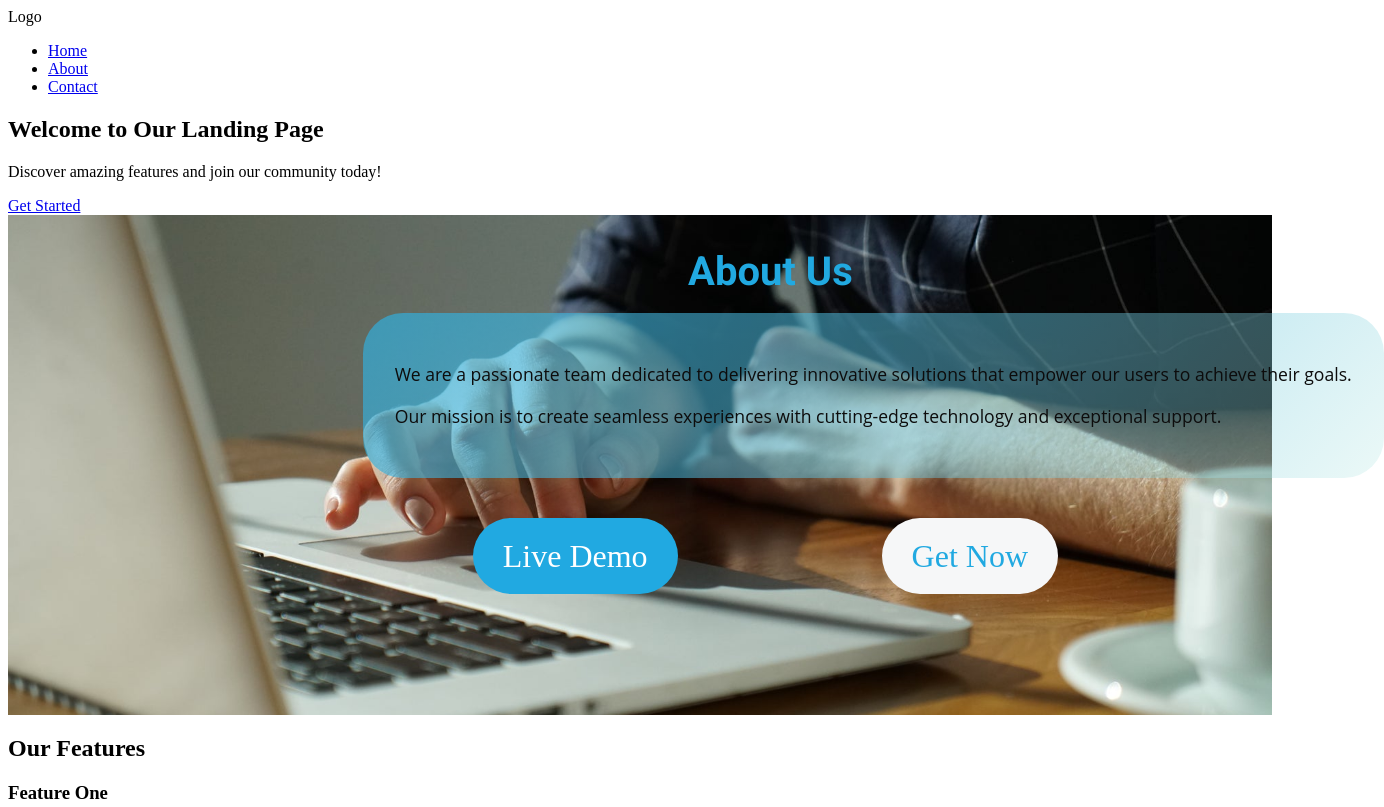
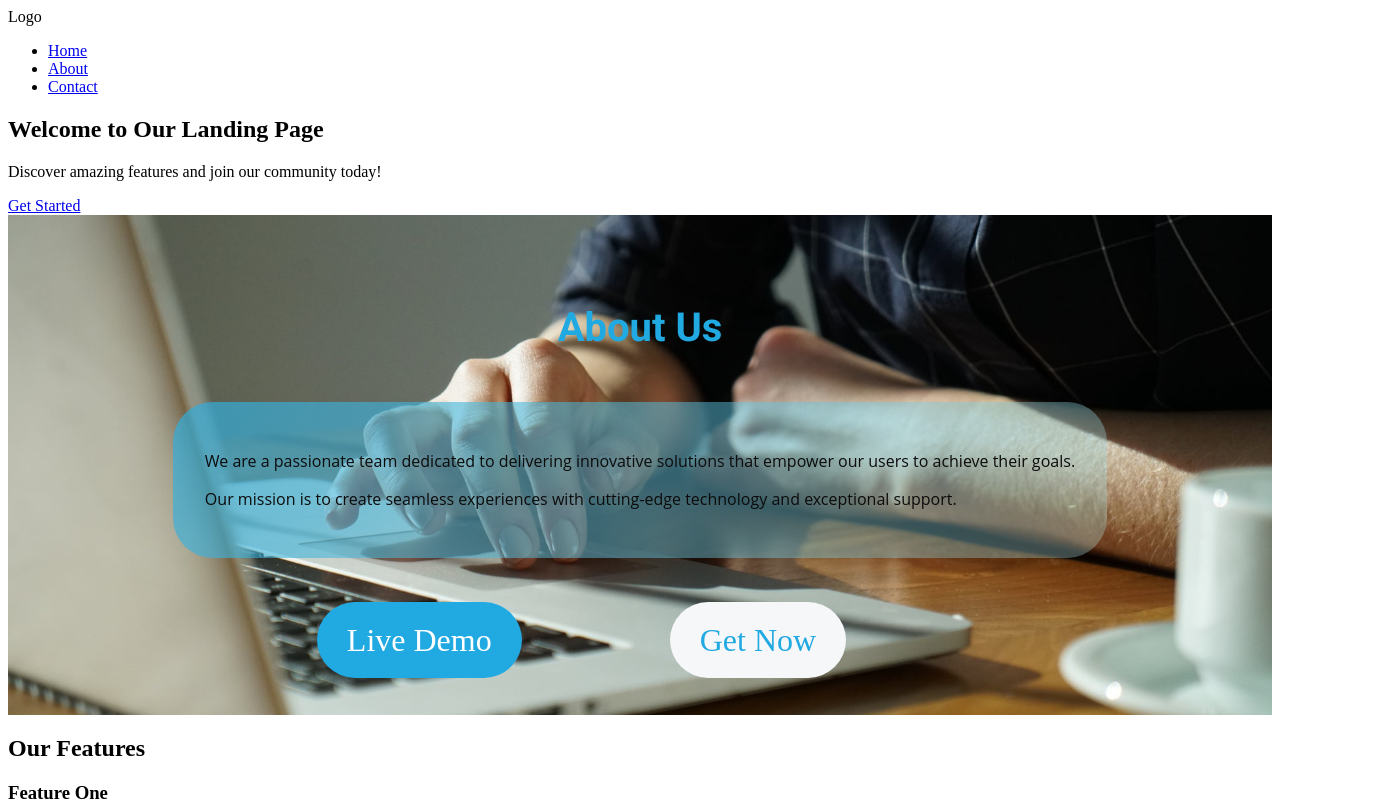
Before and after one commit to Oscary-Afk/demo-landing, a plain HTML site: page landing/index.html in a window 1280 px wide. Shown: the top 807 px of the page, 1384 px wide, since content can reach past the window. Drawn offline with Linux system fonts and the light colour scheme.

Commit message:
feat(update) styles.css

```diff
--- a/landing/style.css
+++ b/landing/style.css
@@ -95,22 +95,24 @@
 
 
 .about__title {
-  position: relative;
   color: #21a9e1;
-  left: 680px;
   font-family: 'Roboto', sans-serif;
   font-size: 2.5rem;
 
 }
+
 
 .about__content {
   display: flex;
   background-image: url("person-using-laptop.jpg");
   background-size: cover; /* Asegura que la imagen cubra toda la sección */
   background-position: center; /* Centra la imagen */
-  background-repeat: no-repeat; /* Evita que la imagen se repita */
+  background-repeat: no-repeat;
   width: 100%;
   height: 500px;
+  justify-content: center;
+  flex-direction: column;
+  align-items: center;
 
 }
 
@@ -125,9 +127,8 @@
   cursor: pointer;
   transition: all 0.3s ease;
   text-decoration: none;
-  position: relative;
-  left: 300px;
-  top: 140px;
+  margin: 9rem;
+
 }
 
 .about__button2{
@@ -140,25 +141,21 @@
   cursor: pointer;
   transition: all 0.3s ease;
   text-decoration: none;
-  position: relative;
-  left: 500px;
-  top: 140px;
+
+
+}
+
+.about__text {
+  font-family: 'Open Sans', sans-serif;
+  color: rgb(13, 12, 12);
+  padding: 2rem;
+  border-radius: 40px;
+  background: linear-gradient(135deg, rgba(48, 173, 219, 0.7) 0%, rgba(189, 234, 229, 0.3) 100%);
+  font-size: 1rem; /* Aumenta el tamaño del texto */
+  margin-bottom: 4rem;
 }
 
 
-
-.about__text {
-
-  position: relative;
-  font-family: 'Open Sans', sans-serif;
-  color: rgb(13, 12, 12);
-  left: 190px;
-  top: 80px;
-  padding: 2rem;
-  border-radius: 40px;
-  background: linear-gradient(135deg, rgba(48, 173, 219, 0.7) 0%, rgba(189, 234, 229, 0.3) 100%);
-  font-size: 1.1rem; /* Aumenta el tamaño del texto */
-}
 
 /* Features */
 .features {
```
